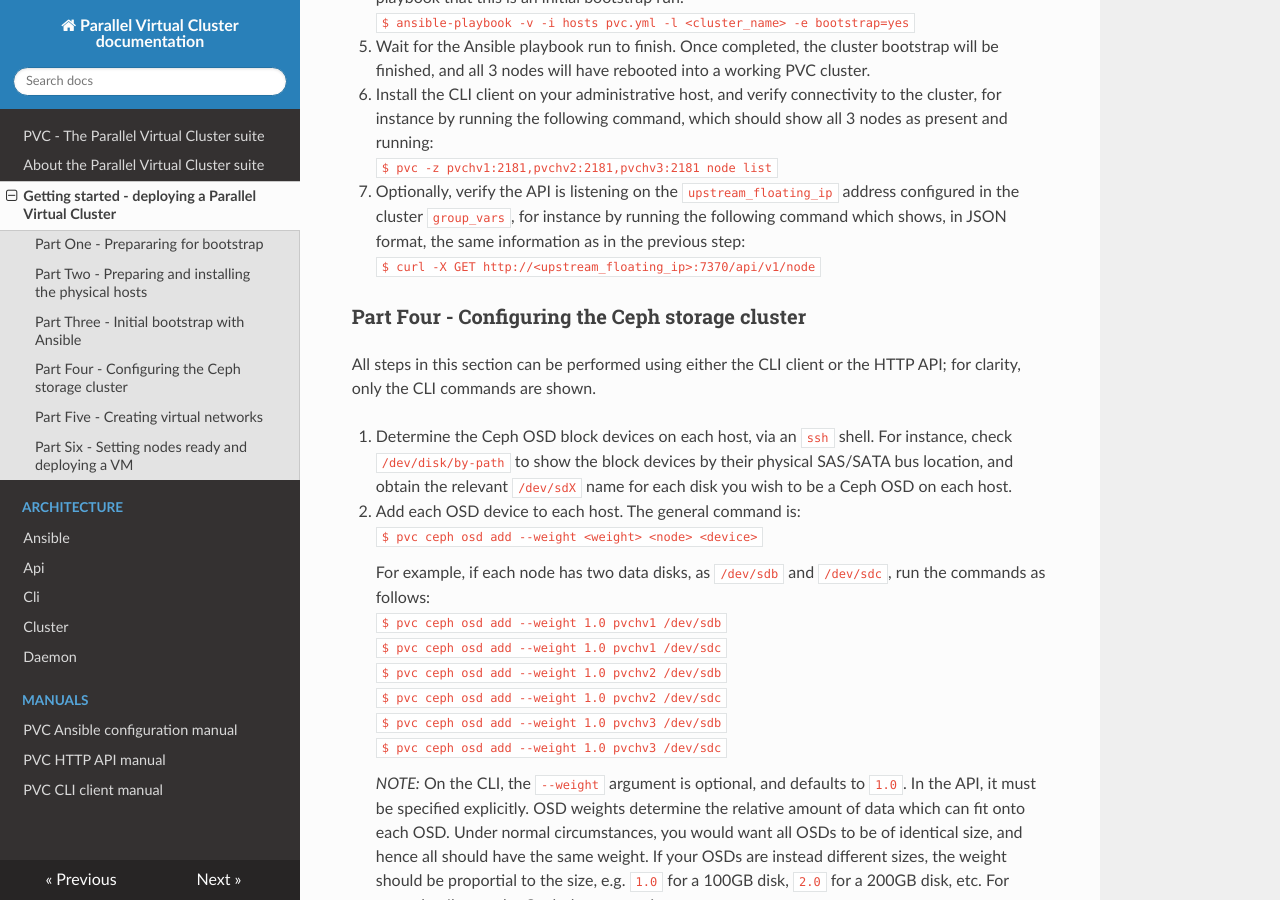
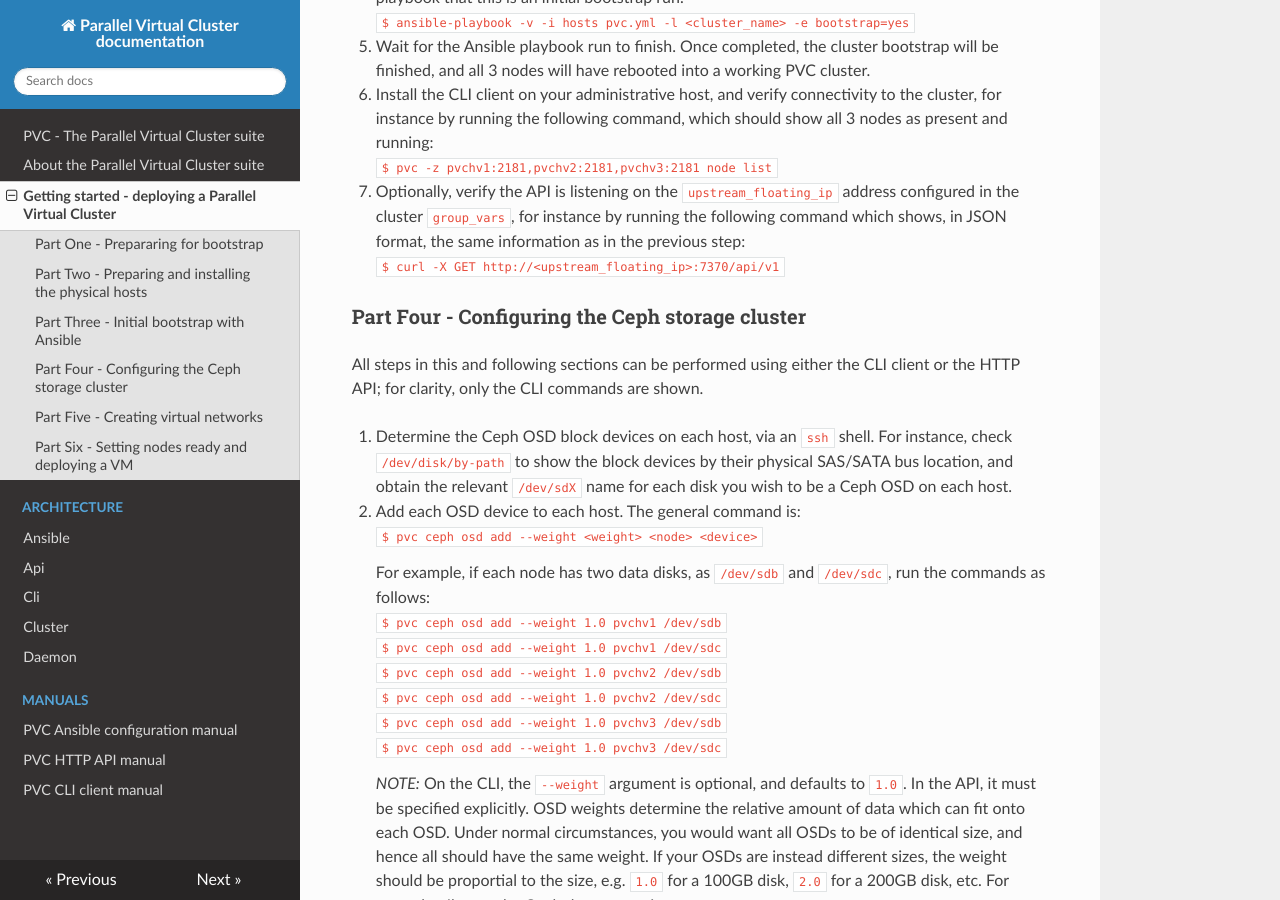
Before and after one commit to parallelvirtualcluster/pvc, an MkDocs documentation site: the page built from docs/installing.md, in a window 1280 px wide and 900 px high, scrolled down 2153 px. Built offline with MkDocs 1.6.1, drawn with Linux system fonts in a browser that asks for light colours; nearby versions of some CDN libraries; some of the changed text lies outside the part shown.

Commit message:
Fix some typos

```diff
--- a/docs/installing.md
+++ b/docs/installing.md
@@ -10,7 +10,7 @@
 
 0. In `pvc-ansible`, create an initial `hosts` inventory, using `hosts.default` as a template. You can manage multiple PVC clusters ("sites") from the Ansible repository easily, however for simplicity you can use the simple name `cluster` for your initial site. Define the 3 hostnames you will use under the site group; usually the provided names of `pvchv1`, `pvchv2`, and `pvchv3` are sufficient, though you may use any hostname pattern you wish. It is *very important* that the names all contain a sequential number, however, as this is used by various components.
 
-0. In `pvc-ansible`, create an initial set of `group_vars`, using the `group_vars/default` as a template. Inside these group vars are two main files:``base.yml` and `pvc.yml`. These example files are well-documented; read them carefully and specify all required options before proceeding.
+0. In `pvc-ansible`, create an initial set of `group_vars`, using the `group_vars/default` as a template. Inside these group vars are two main files: `base.yml` and `pvc.yml`. These example files are well-documented; read them carefully and specify all required options before proceeding.
 
     `base.yml` configures the `base` role and some common per-cluster configurations such as an upstream domain, a root password, and a set of administrative users, as well as and most importantly, the basic network configuration of the nodes. Make special note of the various items that must be generated such as passwords; these should all be cluster-unique.
 
@@ -56,11 +56,11 @@
     `$ pvc -z pvchv1:2181,pvchv2:2181,pvchv3:2181 node list`
 
 0. Optionally, verify the API is listening on the `upstream_floating_ip` address configured in the cluster `group_vars`, for instance by running the following command which shows, in JSON format, the same information as in the previous step:
-    `$ curl -X GET http://<upstream_floating_ip>:7370/api/v1/node`
+    `$ curl -X GET http://<upstream_floating_ip>:7370/api/v1`
 
 ### Part Four - Configuring the Ceph storage cluster
 
-All steps in this section can be performed using either the CLI client or the HTTP API; for clarity, only the CLI commands are shown.
+All steps in this and following sections can be performed using either the CLI client or the HTTP API; for clarity, only the CLI commands are shown.
 
 0. Determine the Ceph OSD block devices on each host, via an `ssh` shell. For instance, check `/dev/disk/by-path` to show the block devices by their physical SAS/SATA bus location, and obtain the relevant `/dev/sdX` name for each disk you wish to be a Ceph OSD on each host.
 
@@ -129,7 +129,7 @@
     `$ pvc node ready <node>`
 
 0. Create an RBD image for the VM. The general command is:
-    `$ pvc ceph volume add <pool> <name> <size>
+    `$ pvc ceph volume add <pool> <name> <size>`
 
     For example, to create a 20GB disk for a VM called `test1` in the previously-configured pool `vms`, run the command as follows:
     `$ pvc ceph volume add vms test1_disk0 20G`
```
